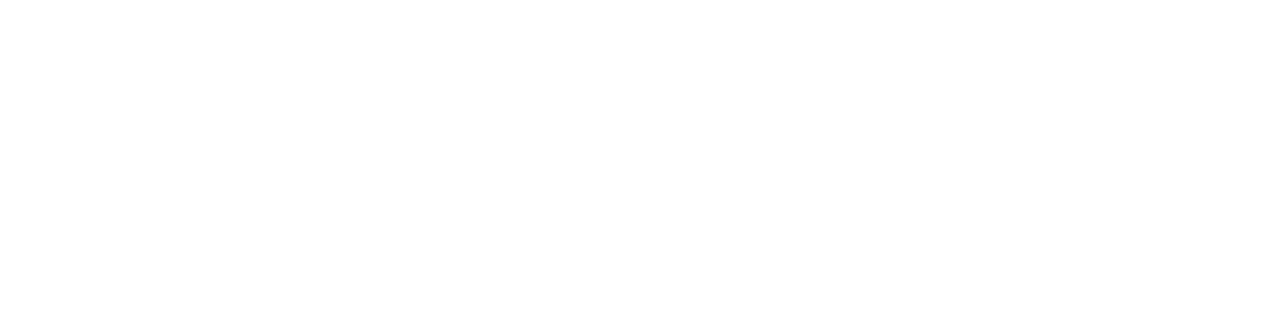
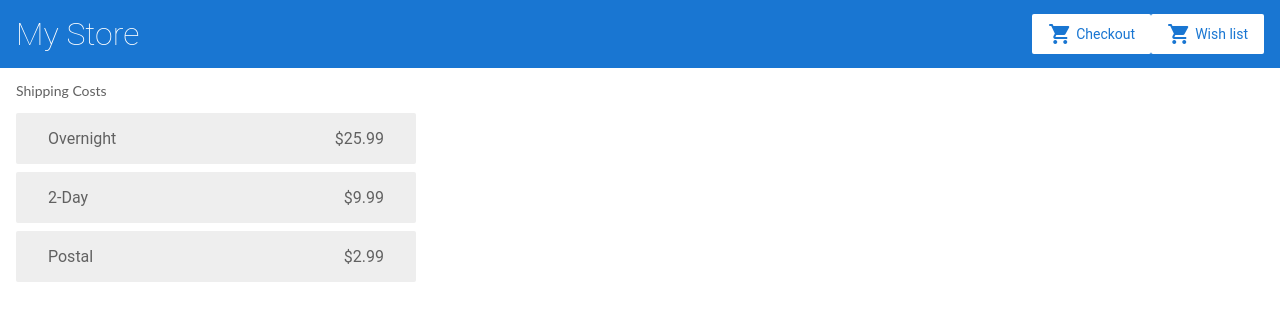
Before and after one commit to khachapuridze/angular-tutorial-first, an Angular app: page /shipping in a window 1280 px wide. Shown: the top 320 px of the page. Built offline with nearby package versions, Linux system fonts and the light colour scheme.

Commit message:
feat(angular): Fix

```diff
--- a/src/app/app.module.ts
+++ b/src/app/app.module.ts
@@ -11,6 +11,7 @@
 import { CartComponent } from './cart/cart.component';
 import { WishlistComponent } from './wishlist/wishlist.component';
 import { ShippingComponent } from './shipping/shipping.component';
+import { HttpClientModule } from '@angular/common/http';
 
 @NgModule({
   declarations: [
@@ -26,6 +27,7 @@
   imports: [
     BrowserModule,
     AppRoutingModule,
+    HttpClientModule,
     RouterModule.forRoot([{
       path: '', component: ProductListComponent
     },
--- a/src/app/cart.service.ts
+++ b/src/app/cart.service.ts
@@ -6,6 +6,7 @@
 })
 
 export class CartService {
+
     constructor(private http: HttpClient) {
 
     }
@@ -17,6 +18,11 @@
         return this.items;
     }
 
+    Remove(productId){
+        // delete this.items[productId];
+        this.items.splice(productId,1);
+    }
+
     clearCart() {
         this.items = [];
         return this.items;
--- a/src/app/cart/cart.component.html
+++ b/src/app/cart/cart.component.html
@@ -1,6 +1,6 @@
 <h3>Cart</h3>
 <p>
-    <a [routerLink]="/shipping">shipping Prices</a>
+    <a [routerLink]="['/shipping']">shipping Prices</a>
 </p>
 
 <div class="cart-item" *ngFor="let item of items; index as productId">
--- a/src/app/cart/cart.component.ts
+++ b/src/app/cart/cart.component.ts
@@ -17,7 +17,7 @@
 
     Remove(productId) {
 
-       delete this.items.productId;
+       this.cartServices.Remove(productId);
 
     }
 
--- a/src/app/shipping/shipping.component.ts
+++ b/src/app/shipping/shipping.component.ts
@@ -1,5 +1,6 @@
 import { Component, OnInit } from '@angular/core';
 import { CartService } from '../cart.service';
+
 
 @Component({
   selector: 'app-shipping',
@@ -11,7 +12,7 @@
   shippingCosts;
 
   constructor(private shippingService: CartService) {
-    this.shippingCosts = shippingService.getShippingCosts();
+    this.shippingCosts = this.shippingService.getShippingCosts();
   }
 
   ngOnInit() {
```
